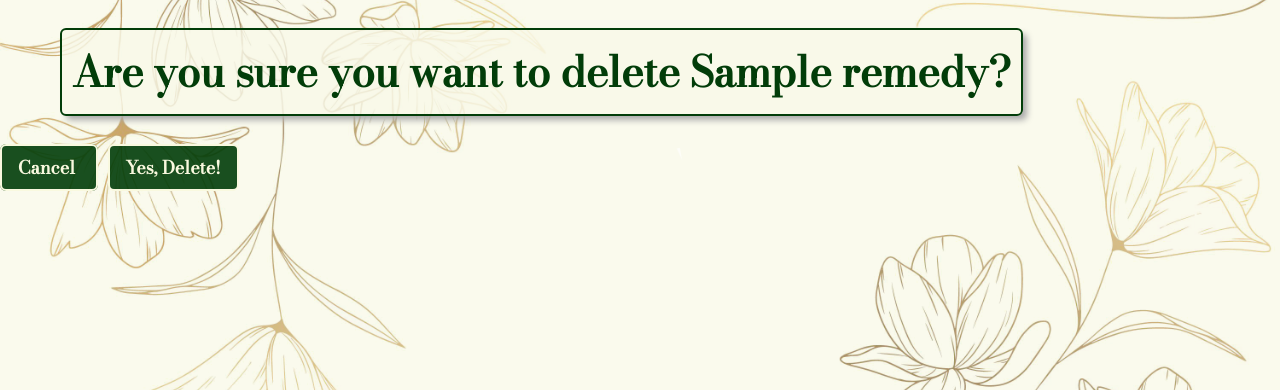
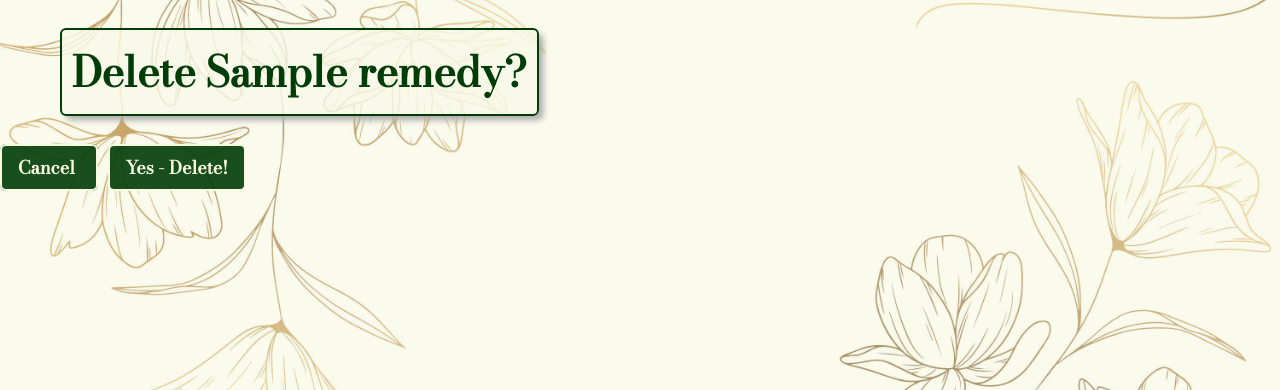
Before and after one commit to Amanda2900/larkspursapothecary, a Django app: page /remedies/1/delete/ in a window 1280 px wide. Shown: the part 79-469 px from the top of the page. Run offline with Django 3.2, Linux system fonts and the light colour scheme; a user stored in the database is signed in; tables that the repository leaves empty hold one stand-in row (values such as "Sample post").

Commit message:
adjust delete confirm page

```diff
--- a/main_app/static/css/delete-page.css
+++ b/main_app/static/css/delete-page.css
@@ -4,5 +4,5 @@ span {
   box-shadow: var(--card-box-shadow);
   background-color: var(--body-bg);
   padding: 10px;
-  margin: 20px;
+  margin: 10px;
 }
--- a/main_app/templates/main_app/remedy_confirm_delete.html
+++ b/main_app/templates/main_app/remedy_confirm_delete.html
@@ -7,8 +7,8 @@
 
 {% block content %}
 
-<div class="page-header delete-header">
-  <h1><span>Are you sure you want to delete {{ object.name }}?</span></h1>
+<div class="page-header">
+  <h1><span>Delete {{ object.name }}?</span></h1>
 </div>
   <form action="" method="POST" class="form">
     {% csrf_token %}
@@ -18,6 +18,6 @@
     >
       Cancel
     </a>
-    <button type="submit" class="btn">Yes, Delete!</button>
+    <button type="submit" class="btn">Yes - Delete!</button>
   </form>
 {% endblock %}
```
